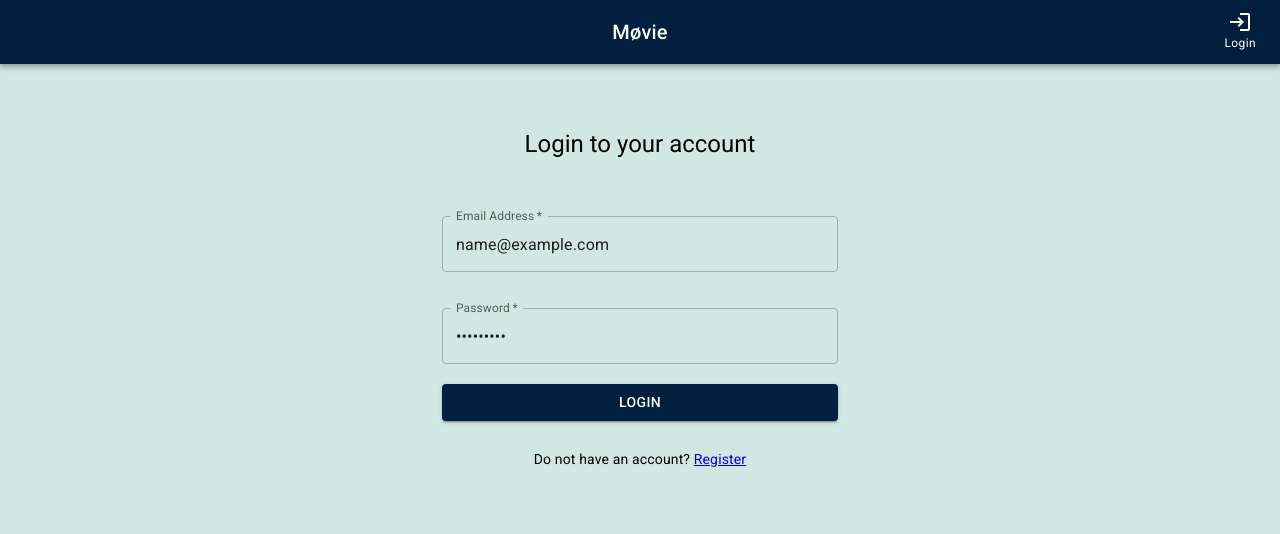
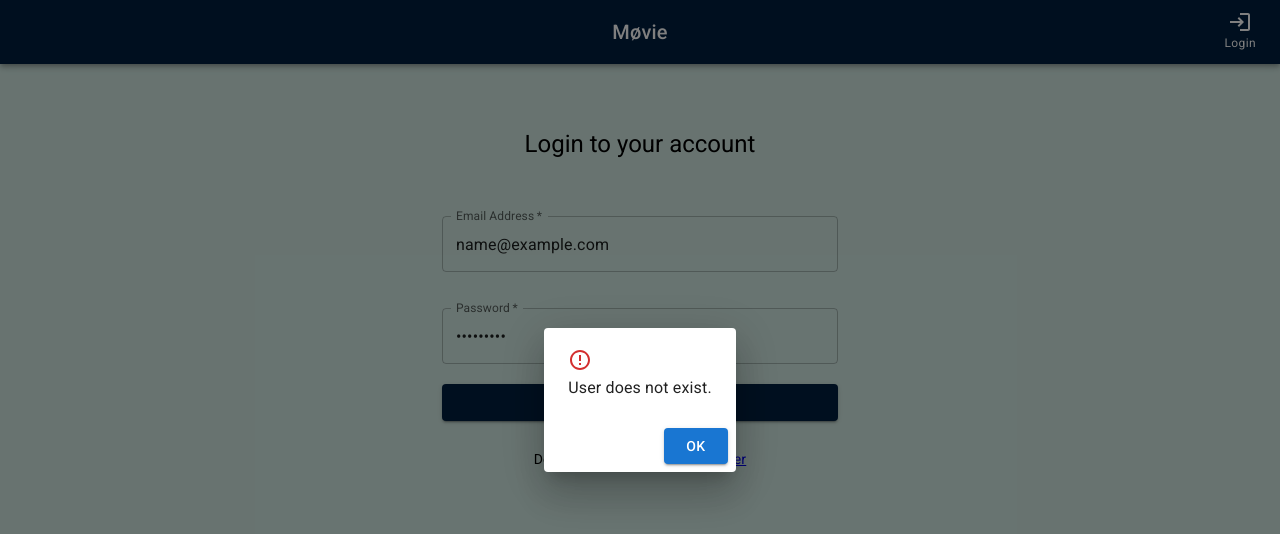
Before and after one commit to jmnorheim/Movi.com, a React (Vite) app in the folder frontend/: page /project2/login in a window 1280 px wide. Both pictures are taken after typing "name@example.com", "Sample123" into the empty fields and a click on the button "LOGIN". Shown: the top 534 px of the page. Built offline with nearby package versions, Linux system fonts and the light colour scheme.

Commit message:
feat: :sparkles: Implement ErrorPopup button.
Implement ErrorPopup button when error is thrown.

#36

```diff
--- /dev/null
+++ b/frontend/src/components/errorPopup/errorPopup.css
@@ -0,0 +1,18 @@
+.dialogContent {
+    display: flex;
+    align-items: center;
+  }
+
+  .errorIcon {
+    color: red;
+    margin-right: 8px;
+  }
+
+  .dialogActions {
+    justify-content: center;
+  }
+
+  .okButton {
+    background-color: #001f3f;
+    color: white;
+  }
--- /dev/null
+++ b/frontend/src/components/errorPopup/errorPopup.tsx
@@ -0,0 +1,41 @@
+import React from "react";
+import {
+  Dialog,
+  DialogContent,
+  DialogActions,
+  Button,
+  Typography,
+} from "@mui/material";
+import ErrorOutlineIcon from "@mui/icons-material/ErrorOutline";
+
+/**
+ * Interface ErrorPopup component.
+ */
+interface ErrorPopupProps {
+  isOpen: boolean;
+  onClose: () => void;
+  message: string;
+}
+
+/**
+ * A simple error popup component.
+ */
+const ErrorPopup: React.FC<ErrorPopupProps> = ({
+  isOpen,
+  onClose,
+  message,
+}) => (
+  <Dialog open={isOpen} onClose={onClose}>
+    <DialogContent className="dialogContent">
+      <ErrorOutlineIcon className="errorIcon" color="error" />
+      <Typography>{message}</Typography>
+    </DialogContent>
+    <DialogActions className="dialogActions">
+      <Button onClick={onClose} variant="contained" className="okButton">
+        Ok
+      </Button>
+    </DialogActions>
+  </Dialog>
+);
+
+export default ErrorPopup;
--- a/frontend/src/pages/LoginPage/LoginPage.tsx
+++ b/frontend/src/pages/LoginPage/LoginPage.tsx
@@ -3,6 +3,7 @@ import { Button, TextField, Container, Typography, Box } from "@mui/material";
 import { Link, useNavigate } from "react-router-dom";
 import { useAuth } from "../../AuthContext";
 import { getUserByEmail } from "../../services/fetchUser";
+import ErrorPopup from "../../components/errorPopup/errorPopup";
 
 /**
  * Render the LoginPage component.
@@ -11,6 +12,7 @@ import { getUserByEmail } from "../../services/fetchUser";
 const LoginPage: React.FC = () => {
   const [email, setEmail] = useState("");
   const [password, setPassword] = useState("");
+  const [error, setError] = useState("");
   const { login } = useAuth();
   const navigate = useNavigate();
 
@@ -21,7 +23,7 @@ const LoginPage: React.FC = () => {
     event.preventDefault();
 
     if (!email || !password) {
-      alert("Email and password are required");
+      setError("Email and password are required");
       return;
     }
 
@@ -31,13 +33,19 @@ const LoginPage: React.FC = () => {
           login(userByEmail.email);
           navigate("/profile");
         } else {
-          alert("Invalid email or password");
+          setError("Invalid email or password");
         }
       })
       .catch((error) => {
-        alert("User does not exist.");
-        console.error(error);
+        setError("User does not exist.");
       });
+  };
+
+  /**
+   * Handles closing the error popup. Clear the error message.
+   */
+  const handleCloseErrorPopup = () => {
+    setError("");
   };
 
   // Return =============================================================
@@ -100,6 +108,13 @@ const LoginPage: React.FC = () => {
           </Box>
         </Box>
       </Box>
+
+      {/* ErrorPopup */}
+      <ErrorPopup
+        isOpen={Boolean(error)}
+        onClose={handleCloseErrorPopup}
+        message={error}
+      />
     </Container>
   );
 };
```
